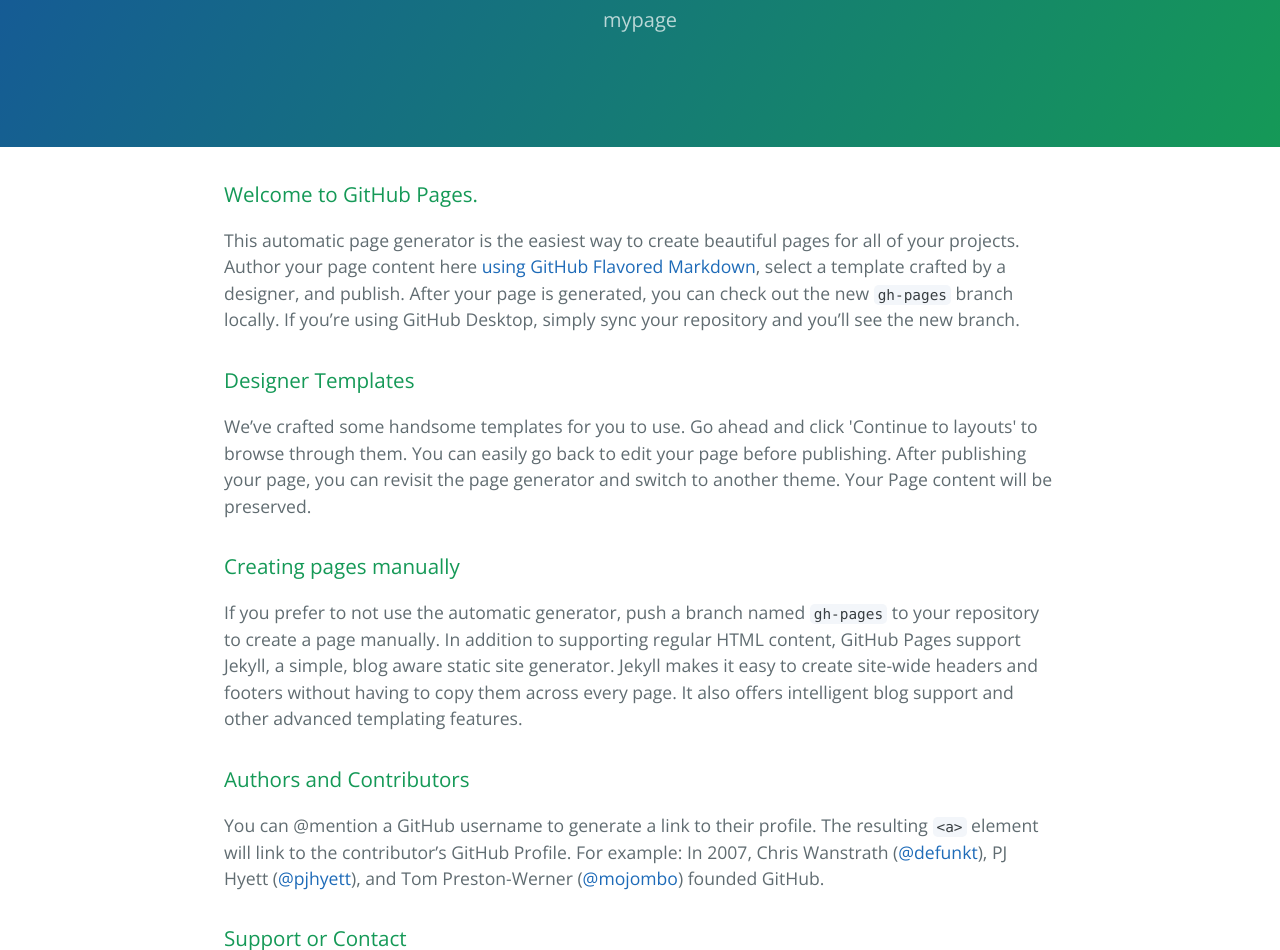
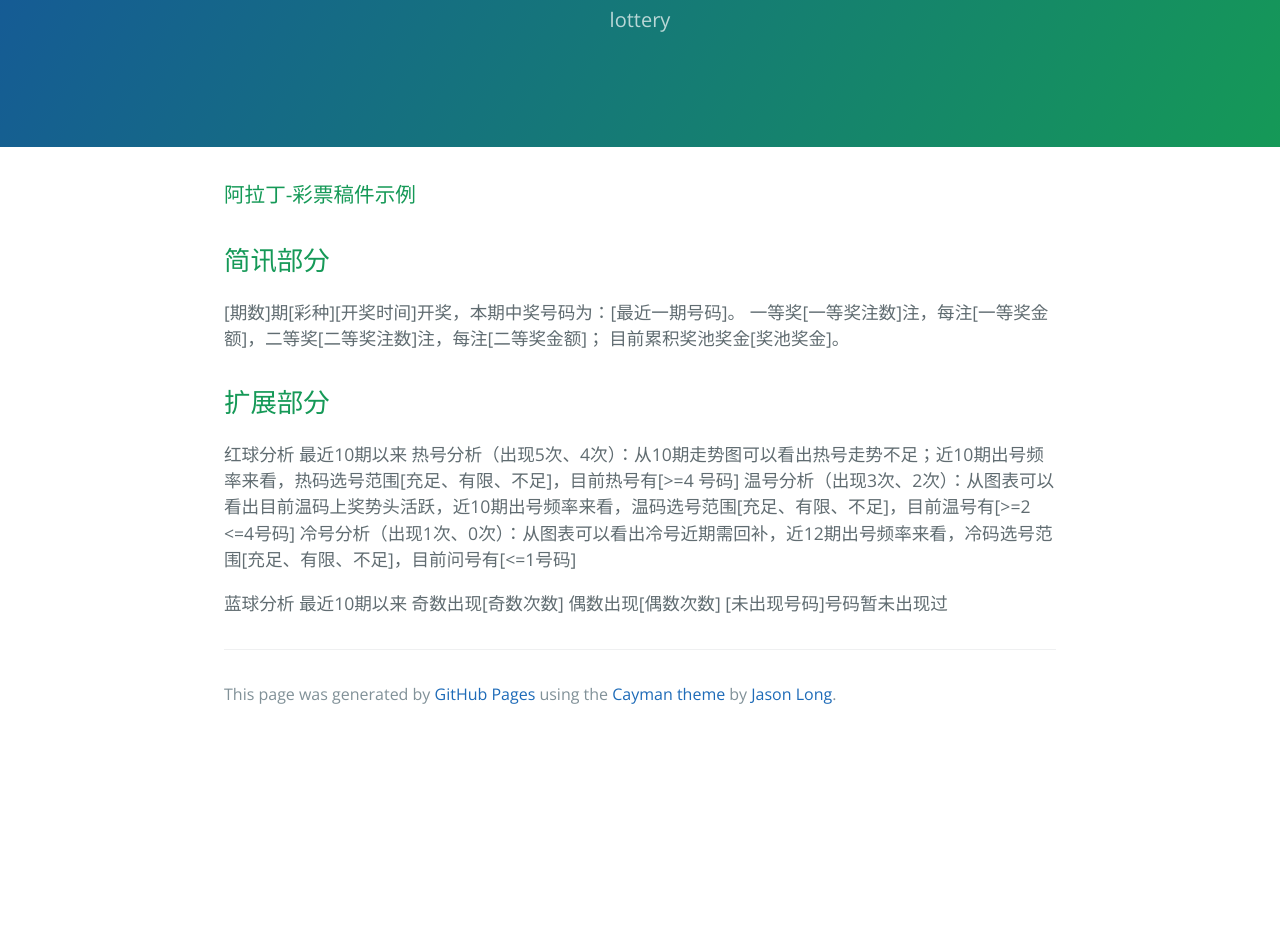
Before and after one commit to chongynj/chongynj.github.io, a plain HTML site: page index.html in a window 1280 px wide. Shown: the part 170-1120 px from the top of the page. After the commit the page ends 908 px from the top, so only its background shows below. Drawn offline with nearby package versions, Linux system fonts and the light colour scheme.

Commit message:
Replace master branch with page content via GitHub

```diff
--- a/index.html
+++ b/index.html
@@ -2,7 +2,7 @@
 <html lang="en-us">
   <head>
     <meta charset="UTF-8">
-    <title>test1 by chongynj</title>
+    <title>Alarticle-lottery by chongynj</title>
     <meta name="viewport" content="width=device-width, initial-scale=1">
     <link rel="stylesheet" type="text/css" href="stylesheets/normalize.css" media="screen">
     <link href='https://fonts.googleapis.com/css?family=Open+Sans:400,700' rel='stylesheet' type='text/css'>
@@ -11,35 +11,35 @@
   </head>
   <body>
     <section class="page-header">
-      <h1 class="project-name">test1</h1>
-      <h2 class="project-tagline">mypage</h2>
+      <h1 class="project-name">Alarticle-lottery</h1>
+      <h2 class="project-tagline">lottery</h2>
     </section>
 
     <section class="main-content">
       <h3>
-<a id="welcome-to-github-pages" class="anchor" href="#welcome-to-github-pages" aria-hidden="true"><span aria-hidden="true" class="octicon octicon-link"></span></a>Welcome to GitHub Pages.</h3>
+<a id="阿拉丁-彩票稿件示例" class="anchor" href="#%E9%98%BF%E6%8B%89%E4%B8%81-%E5%BD%A9%E7%A5%A8%E7%A8%BF%E4%BB%B6%E7%A4%BA%E4%BE%8B" aria-hidden="true"><span aria-hidden="true" class="octicon octicon-link"></span></a>阿拉丁-彩票稿件示例</h3>
 
-<p>This automatic page generator is the easiest way to create beautiful pages for all of your projects. Author your page content here <a href="https://guides.github.com/features/mastering-markdown/">using GitHub Flavored Markdown</a>, select a template crafted by a designer, and publish. After your page is generated, you can check out the new <code>gh-pages</code> branch locally. If you’re using GitHub Desktop, simply sync your repository and you’ll see the new branch.</p>
+<h2>
+<a id="简讯部分" class="anchor" href="#%E7%AE%80%E8%AE%AF%E9%83%A8%E5%88%86" aria-hidden="true"><span aria-hidden="true" class="octicon octicon-link"></span></a>简讯部分</h2>
 
-<h3>
-<a id="designer-templates" class="anchor" href="#designer-templates" aria-hidden="true"><span aria-hidden="true" class="octicon octicon-link"></span></a>Designer Templates</h3>
+<p>[期数]期[彩种][开奖时间]开奖，本期中奖号码为：[最近一期号码]。
+一等奖[一等奖注数]注，每注[一等奖金额]，二等奖[二等奖注数]注，每注[二等奖金额]；
+目前累积奖池奖金[奖池奖金]。</p>
 
-<p>We’ve crafted some handsome templates for you to use. Go ahead and click 'Continue to layouts' to browse through them. You can easily go back to edit your page before publishing. After publishing your page, you can revisit the page generator and switch to another theme. Your Page content will be preserved.</p>
+<h2>
+<a id="扩展部分" class="anchor" href="#%E6%89%A9%E5%B1%95%E9%83%A8%E5%88%86" aria-hidden="true"><span aria-hidden="true" class="octicon octicon-link"></span></a>扩展部分</h2>
 
-<h3>
-<a id="creating-pages-manually" class="anchor" href="#creating-pages-manually" aria-hidden="true"><span aria-hidden="true" class="octicon octicon-link"></span></a>Creating pages manually</h3>
+<p>红球分析
+最近10期以来
+热号分析（出现5次、4次）：从10期走势图可以看出热号走势不足；近10期出号频率来看，热码选号范围[充足、有限、不足]，目前热号有[&gt;=4 号码]
+温号分析（出现3次、2次）：从图表可以看出目前温码上奖势头活跃，近10期出号频率来看，温码选号范围[充足、有限、不足]，目前温号有[&gt;=2  &lt;=4号码]
+冷号分析（出现1次、0次）：从图表可以看出冷号近期需回补，近12期出号频率来看，冷码选号范围[充足、有限、不足]，目前问号有[&lt;=1号码]</p>
 
-<p>If you prefer to not use the automatic generator, push a branch named <code>gh-pages</code> to your repository to create a page manually. In addition to supporting regular HTML content, GitHub Pages support Jekyll, a simple, blog aware static site generator. Jekyll makes it easy to create site-wide headers and footers without having to copy them across every page. It also offers intelligent blog support and other advanced templating features.</p>
-
-<h3>
-<a id="authors-and-contributors" class="anchor" href="#authors-and-contributors" aria-hidden="true"><span aria-hidden="true" class="octicon octicon-link"></span></a>Authors and Contributors</h3>
-
-<p>You can @mention a GitHub username to generate a link to their profile. The resulting <code>&lt;a&gt;</code> element will link to the contributor’s GitHub Profile. For example: In 2007, Chris Wanstrath (<a href="https://github.com/defunkt" class="user-mention">@defunkt</a>), PJ Hyett (<a href="https://github.com/pjhyett" class="user-mention">@pjhyett</a>), and Tom Preston-Werner (<a href="https://github.com/mojombo" class="user-mention">@mojombo</a>) founded GitHub.</p>
-
-<h3>
-<a id="support-or-contact" class="anchor" href="#support-or-contact" aria-hidden="true"><span aria-hidden="true" class="octicon octicon-link"></span></a>Support or Contact</h3>
-
-<p>Having trouble with Pages? Check out our <a href="https://help.github.com/pages">documentation</a> or <a href="https://github.com/contact">contact support</a> and we’ll help you sort it out.</p>
+<p>蓝球分析
+最近10期以来
+奇数出现[奇数次数]
+偶数出现[偶数次数]
+[未出现号码]号码暂未出现过</p>
 
       <footer class="site-footer">
 
```
Also changed, not shown: params.json (+3 -3 lines).
